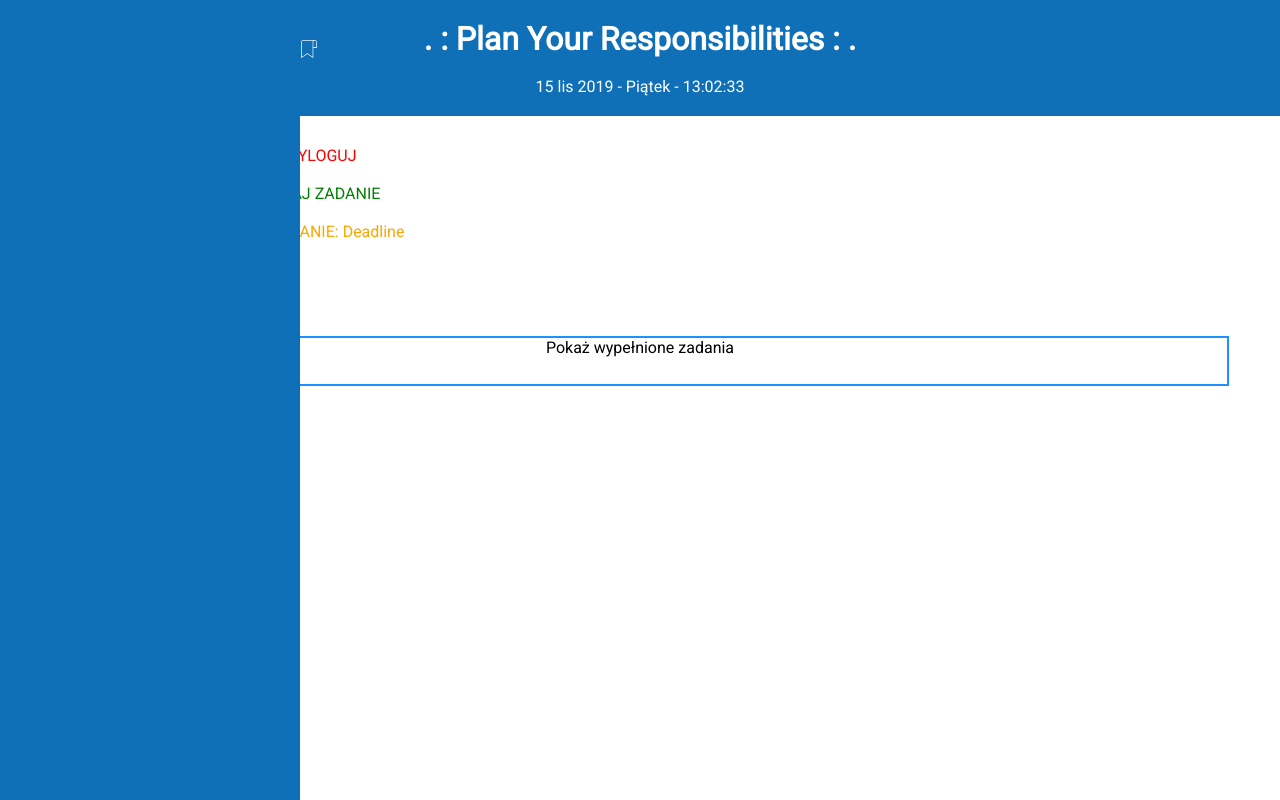
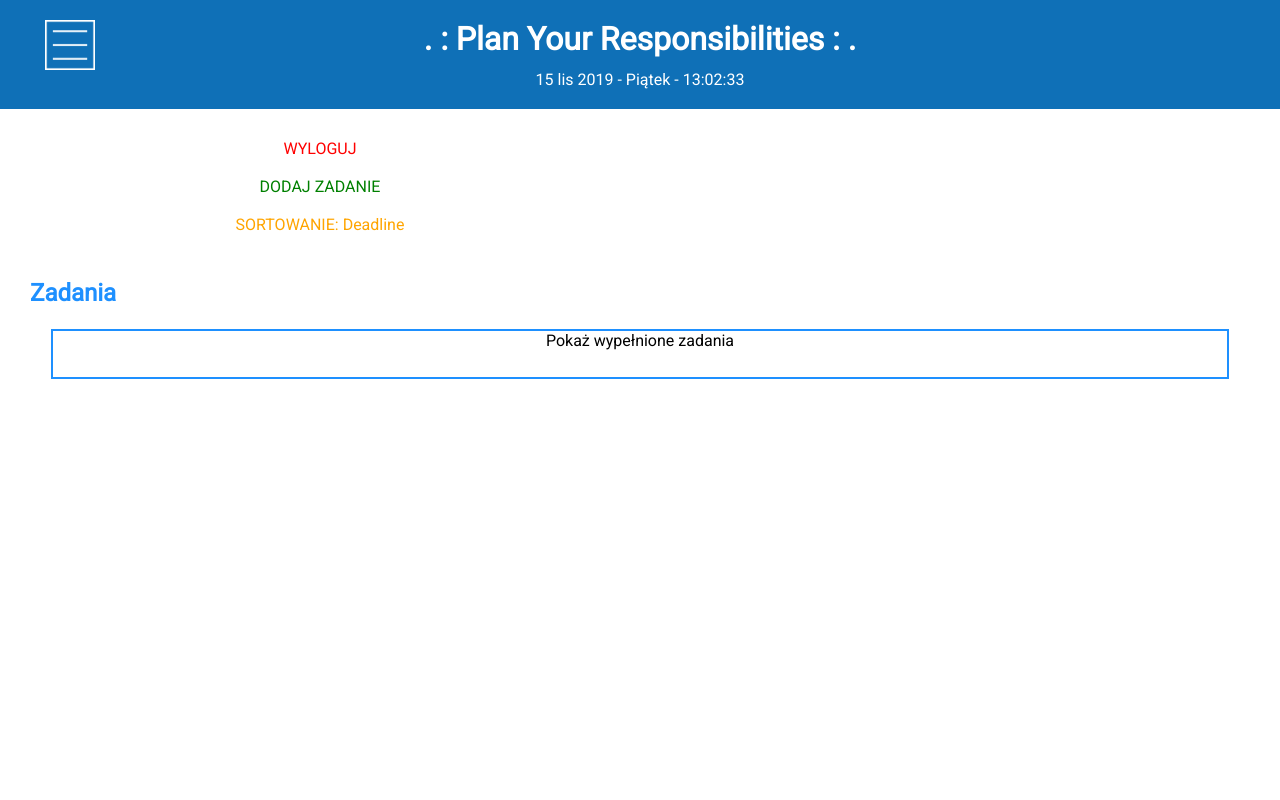
Before and after one commit to alehee/PlanYourResponsibilities-Platform, a PHP site: page /user.php in a window 1280 px wide. Run offline with PHP 8.4, Linux system fonts and the light colour scheme; the visitor is signed in with stand-in values (Sample User, id 1); data that the repository does not hold is empty.

Commit message:
2019-11-15
Robimy dalej sidebar!

```diff
--- a/additional/processor.php
+++ b/additional/processor.php
@@ -233,6 +233,10 @@
 
     // OKNO USUWANIA OSOBY Z ZADANIA
     else if(isset($_GET["delperson_id"])){
+
+        mysqli_query($conn, "SET CHARSET utf8");
+        mysqli_query($conn, "SET NAMES 'utf8' COLLATE 'utf8_polish_ci'");
+
         $delperson_id = $_GET['delperson_id'];
 		$_SESSION["the_job"]=$delperson_id;
 		$delperson_user_id = $_SESSION["id"];
--- a/style/main.css
+++ b/style/main.css
@@ -138,33 +138,51 @@
 
 #nav{
     position: fixed;
-    width: 300px;
+    width: 250px;
     height: 100%;
     background-color: #0f70b7;
-    left: -299px;
-    transition: 0.5s;
-}
-
-#nav:hover{
-    left: 0;
+    left: -250px;
     transition: 0.5s;
 }
 
 #nav_handle{
-    position: relative;
-    margin-top: 20px;
-    background-color: #0f70b7;
-    left: 300px;
-    width: 20px;
-    height: 60px;
-    padding-top: 20px;
-    border-bottom-right-radius: 5px;
-    border-top-right-radius: 5px;
+    width: 20%;
+    float: left;
 }
 
 #nav_handle img{
-    width: 90%;
-    height: auto;
+    float: left;
+    height: 50px;
+    width: auto;
+    margin-left: 10%;
+    cursor: pointer;
+}
+
+#nav_link{
+    clear: both;
+    position: relative;
+    background-color: #0f70b7;
+    width: 100%;
+    height: 6%;
+    font-size: 150%;
+    padding: 5%;
+    text-align: center;
+    cursor: pointer;
+    color: white;
+    transition: 0.1s;
+}
+
+#nav_link:hover{
+    background-color: #2b9dee;
+    transition: 0.1s;
+}
+
+#nav_background{
+    position: fixed;
+    background-color: rgba(0, 0, 0, 0.3);
+    width: 100%;
+    height: 100%;
+    display:none;
 }
 
 
--- a/user.php
+++ b/user.php
@@ -24,8 +24,16 @@
     </head>
     <body onload="time()">
 
-        <div id="nav">
-            <div id="nav_handle"><img src='icons/bookmark-white.png'/></div>
+        <div id="nav_background" onclick="nav_popup()">
+            <div id="nav">
+                <div id="nav_link" onclick='nav_link("http:\/\/riverlakestudios.pl/pyr")'>PANEL GŁÓWNY</div>
+                <div id="nav_link" onclick='nav_link("http:\/\/mail.oxylane.com")'>MAIL</div>
+                <div id="nav_link" onclick='nav_link("http:\/\/google.com")'>GOOGLE</div>
+                <div id="nav_link" onclick='nav_link("http:\/\/google.com")'>GOOGLE</div>
+                <div id="nav_link" onclick='nav_link("http:\/\/google.com")'>GOOGLE</div>
+                <div id="nav_link" onclick='nav_link("http:\/\/google.com")'>GOOGLE</div>
+                <div id="nav_link" onclick='nav_link("http:\/\/google.com")'>GOOGLE</div>
+            </div>
         </div>
 
         <!-- Popup okienko zadań -->
@@ -35,7 +43,8 @@
         </div>
 
         <header>
-            <h1>. : Plan Your Responsibilities : .</h1><br>
+            <div id="nav_handle"><img src='icons/menu-3-white.png' onclick="nav_open()"/></div>
+            <h1 style="width:60%; float:left;">. : Plan Your Responsibilities : .</h1><br>
             <div style="clear:both;"></div>
             <p id="p_timer"></p>
         </header>
@@ -152,7 +161,7 @@
                             $bufor=$topic;
 
                         echo "<b>".$bufor."</b><br><br>";
-                        echo "Dodano przez: ".name_by_id($res["WhoAdd"])."<br>";
+                        echo "Dodano przez: ".name_by_id($res["WhoAdd"]);
                         echo $div_job_bottom;
                     }
                 }
@@ -272,11 +281,6 @@
                     }
                     echo "Załączniki: ".$how_many_atta."<br><br>";
 
-                    $temp = $res["WhoAdd"];
-                    $temp_sql = "SELECT Login FROM users WHERE ID='$temp'";
-                    $temp_que = mysqli_query($conn, $temp_sql);
-                    $temp = mysqli_fetch_array($temp_que);
-
                     $topic = $res["Topic"];
                     $bufor = "";
                     if(strlen($topic)>100)
@@ -296,8 +300,7 @@
                         $bufor=$topic;
 
                     echo "<b>".$bufor."</b><br><br>";
-                    echo "Dodano przez: ".$temp["Login"]."<br>";
-                    echo "<span id='job_span_nonim'>ID:".$res["The_ID"]."</span><br>";
+                    echo "Dodano przez: ".name_by_id($res["WhoAdd"]);
                     echo $div_job_bottom;
                 }
 
@@ -348,12 +351,21 @@
     <script>
         // Musi tu być bo nie działa skrypt
         document.getElementById("okno_background").style.display="none";
+        document.getElementById("nav_background").style.display="none";
 
         // Skrypty nav
 
+        var okno = 0;
         function nav_open(){
             var navbar = document.getElementById("nav");
+            var navback = document.getElementById("nav_background");
+            navback.style.display="inline";
             navbar.style.left=0;
+        }
+
+        function nav_link(link){
+            var win = window.open(link, '_blank');
+            win.focus;
         }
 
         // -----
```
Also changed, not shown: icons/menu-3-white.png (added).
